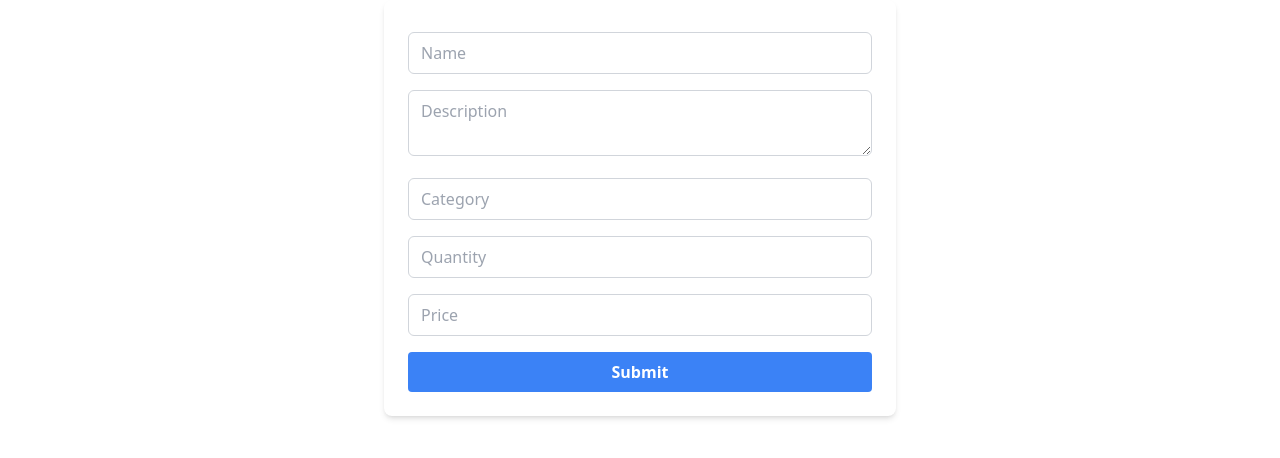
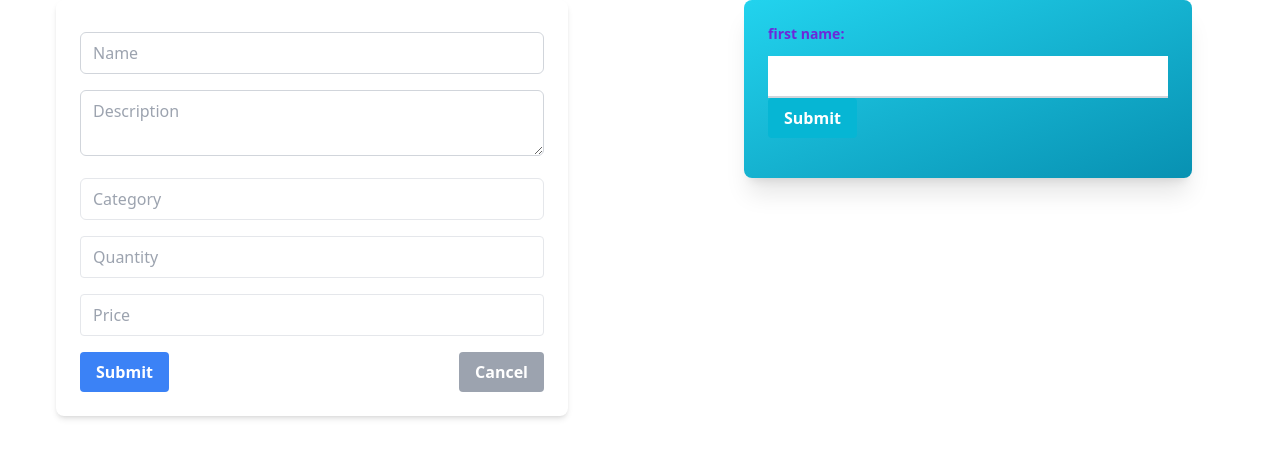
Before and after one commit to shusan69/Test, a React (Vite) app: page / in a window 1280 px wide. Shown: the top 458 px of the page. Built offline with nearby package versions, Linux system fonts and the light colour scheme.

Commit message:
sign user up draft version

```diff
--- a/package.json
+++ b/package.json
@@ -12,6 +12,7 @@
   "dependencies": {
     "react": "^18.2.0",
     "react-dom": "^18.2.0",
+    "react-hook-form": "^7.52.0",
     "react-icons": "^5.2.1",
     "react-router-dom": "^6.23.1"
   },
--- a/src/App.jsx
+++ b/src/App.jsx
@@ -1,13 +1,13 @@
 import React from 'react';
 import { BrowserRouter as Router, Route, Routes } from 'react-router-dom';
-import Main from './components/Main';
+import Index from './components/index';
 
 
 function App() {
   return (
     <Router>
       <Routes>
-        <Route path="/" element={<Main />} />
+        <Route path="/" element={<Index />} />
 
       </Routes>
     </Router>
--- a/src/components/AddProduct.jsx
+++ b/src/components/AddProduct.jsx
@@ -23,6 +23,19 @@ const AddProduct = () => {
         alert(JSON.stringify(formData, null, 2));
         console.log(formData);
     };
+
+
+        // Function to handle cancel button click (reset form data)
+        const handleCancel = () => {
+            setFormData({
+                Name: '',
+                Description: '',
+                Category: '',
+                Quantity: '',
+                Price: ''
+            });
+        };
+
 
     return (
         <form onSubmit={handleSubmit} className="max-w-lg mx-auto p-6 bg-white shadow-md rounded-lg">
@@ -55,7 +68,7 @@ const AddProduct = () => {
                     value={formData.Category}
                     onChange={handleChange}
                     placeholder="Category"
-                    className="w-full px-3 py-2 border border-gray-300 rounded-md"
+                    className="w-full px-3 py-2 border border-black-300 rounded-md"
                 />
             </div>
             <div className="mb-4">
@@ -66,7 +79,7 @@ const AddProduct = () => {
                     value={formData.Quantity}
                     onChange={handleChange}
                     placeholder="Quantity"
-                    className="w-full px-3 py-2 border border-gray-300 rounded-md"
+                    className="w-full px-3 py-2 border border-black-300 rounded"
                 />
             </div>
             <div className="mb-4">
@@ -77,15 +90,24 @@ const AddProduct = () => {
                     value={formData.Price}
                     onChange={handleChange}
                     placeholder="Price"
-                    className="w-full px-3 py-2 border border-gray-300 rounded-md"
+                    className="w-full px-3 py-2 border border-black-300 rounded"
                 />
             </div>
-            <button
-                type="submit"
-                className="w-full bg-blue-500 hover:bg-blue-700 text-white font-bold py-2 px-4 rounded"
-            >
-                Submit
-            </button>
+            <div className="flex justify-between">
+                <button
+                    type="submit"
+                    className="bg-blue-500 hover:bg-blue-400 text-white font-bold py-2 px-4 rounded"
+                >
+                    Submit
+                </button>
+                <button
+                    type="button"
+                    onClick={handleCancel}
+                    className="bg-gray-400 hover:bg-gray-300 text-white font-bold py-2 px-4 rounded"
+                >
+                    Cancel
+                </button>
+            </div>
         </form>
     );
 };
--- a/src/components/Main.jsx
+++ /dev/null
@@ -1,16 +0,0 @@
-// Name: Shusan Pariyar
-// College id: 301284265
-// tailwind css
-import React from 'react';
-import AddProduct from './AddProduct';
-
-const Main = () => {
-  return (
-    <>
-      <AddProduct />
-
-    </>
-  );
-}
-
-export default Main;
--- /dev/null
+++ b/src/components/SignUpUser.jsx
@@ -0,0 +1,52 @@
+import React from 'react';
+import { useForm } from 'react-hook-form';
+
+const SignUpUser = () => {
+    const {
+        register,
+        handleSubmit,
+        formState: { errors }
+
+    } = useForm(); //initializing use Form hook
+
+
+    const onSubmit = data => {
+        console.log(data); // console log
+    }
+
+
+    return (
+        <div className="max-w-md mx-auto p-6 bg-gradient-to-br from-cyan-400 to-cyan-600 shadow-xl rounded-lg">
+            <form onSubmit={handleSubmit(onSubmit)}>
+                {/* input field for first name */}
+                <div className="mb-4">
+                    <label htmlFor="firstName" className='block text-violet-700 text-sm font-bold mb-3'>
+                        first name:
+                    </label>
+                    <input
+            id="firstName"
+            type="text"
+            {...register('firstName', {
+              required: 'First name is required'
+            })}
+            className="w-full px-3 py-2 border-b-2 border-gray-300 focus:outline-none focus:border-cyan-700"
+            // Using 'border-b-2' to apply a bottom border with thickness 2
+          />
+           {errors.firstName && (
+            <p className="text-black-500 text-xs  mt-1">{errors.firstName.message}</p>
+          )}
+                   <button
+            type="submit"
+            className="bg-cyan-500 hover:bg-cyan-600 text-white font-bold py-2 px-4 rounded focus:outline-none focus:shadow-outline"
+          >
+            Submit
+          </button>
+            </div>
+      </form>
+        </div>
+    );
+};
+
+
+
+export default SignUpUser;
--- /dev/null
+++ b/src/components/index.jsx
@@ -0,0 +1,18 @@
+import React from 'react';
+import AddProduct from './AddProduct';
+import SignUpUser from './SignUpUser';
+
+const index = () => {
+  return (
+    <div className="flex justify-center">
+      <div className="w-1/2 mr-4">
+        <AddProduct />
+      </div>
+      <div className="w-1/2 ml-4">
+        <SignUpUser />
+      </div>
+    </div>
+  );
+};
+
+export default index;
```
Also changed, not shown: 1 other file (tests, documents, lock files or other folders).
